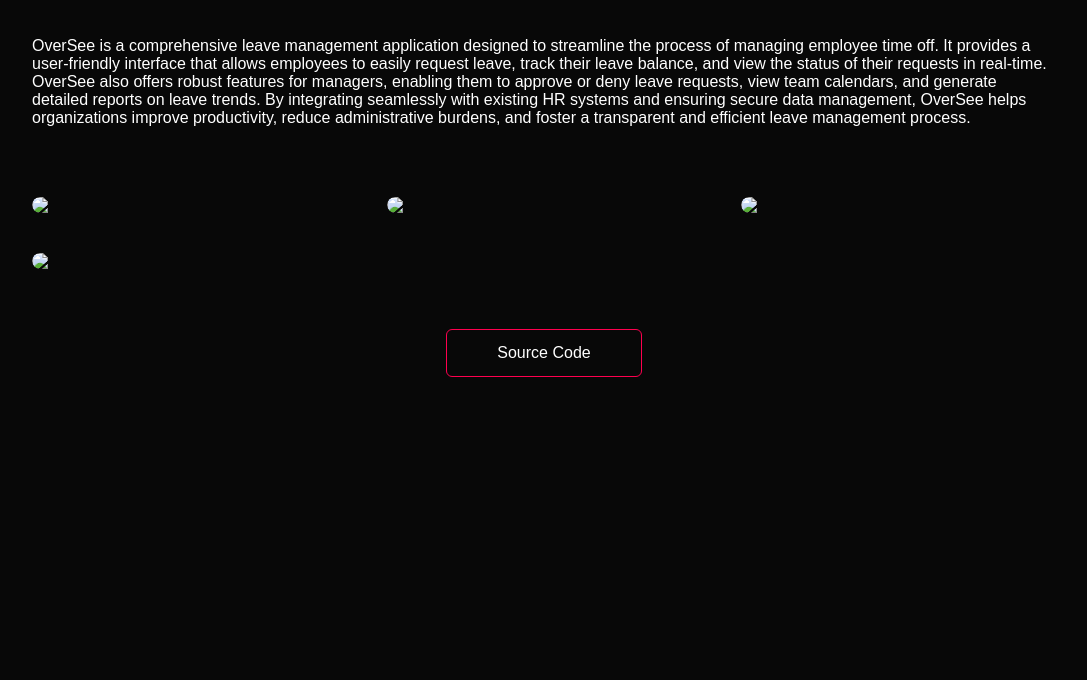
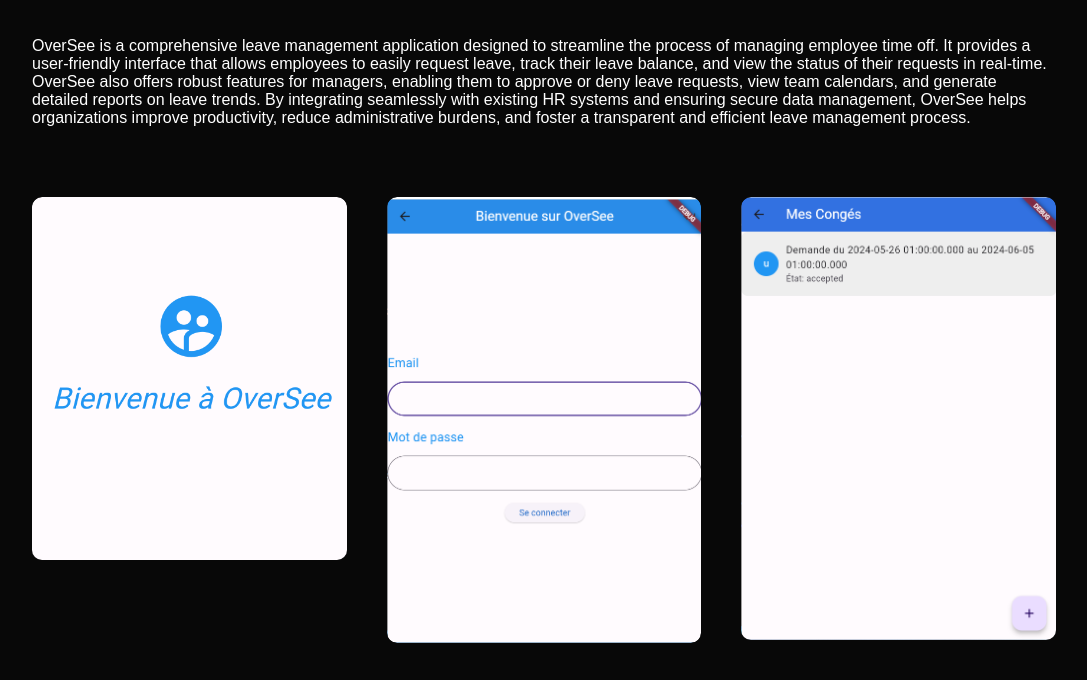
Before and after one commit to Ghrairiiheb/portfolio, a plain HTML site: page project2.html in a window 1280 px wide. Shown: the part 50-730 px from the top of the page, without its empty margins (96-1183 px from the left). Drawn offline with Linux system fonts and the light colour scheme.

Commit message:
Update project2.html

```diff
--- a/project2.html
+++ b/project2.html
@@ -23,24 +23,24 @@
 
     <div class="work-list">
       <div class="work">
-        <img src="images/18.png">
+        <img src="18.png">
         <div class="layer"><h1>splash screen</h1></div>
       </div>
       <div class="work">
-        <img src="images/oversee.png">
+        <img src="oversee.png">
         <div class="layer">
           <h1>Home page</h1>
         </div>
 
       </div>
       <div class="work">
-        <img src="images/ove2.png">
+        <img src="ove2.png">
         <div class="layer">
 
         </div>
       </div>
       <div class="work">
-        <img src="images/ov3.png">
+        <img src="ov3.png">
       </div>
     </div>
   </div>
```
